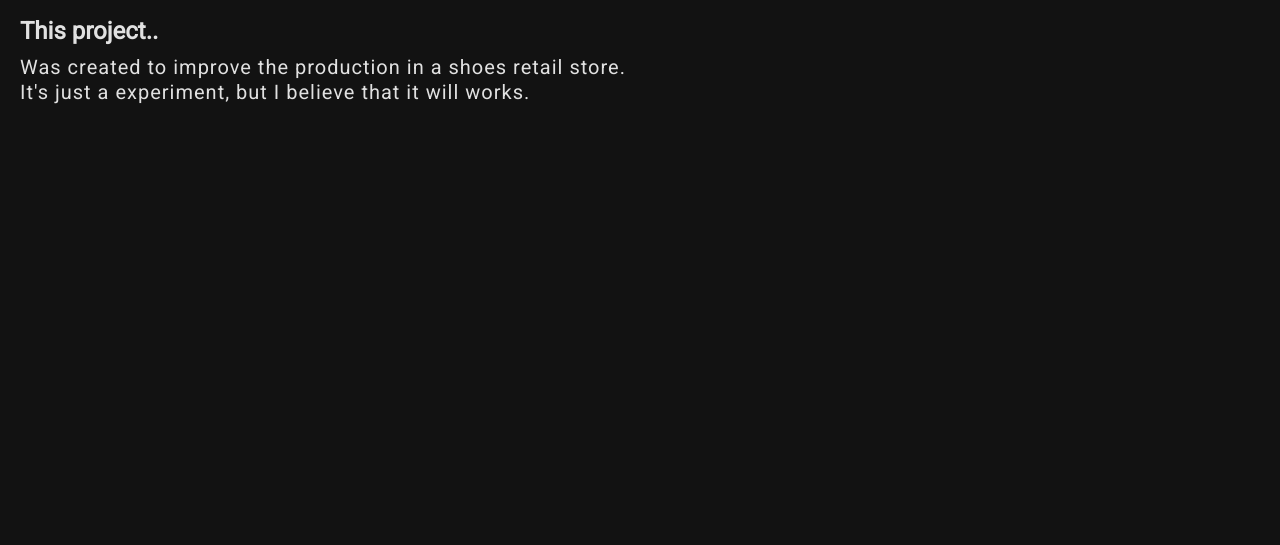
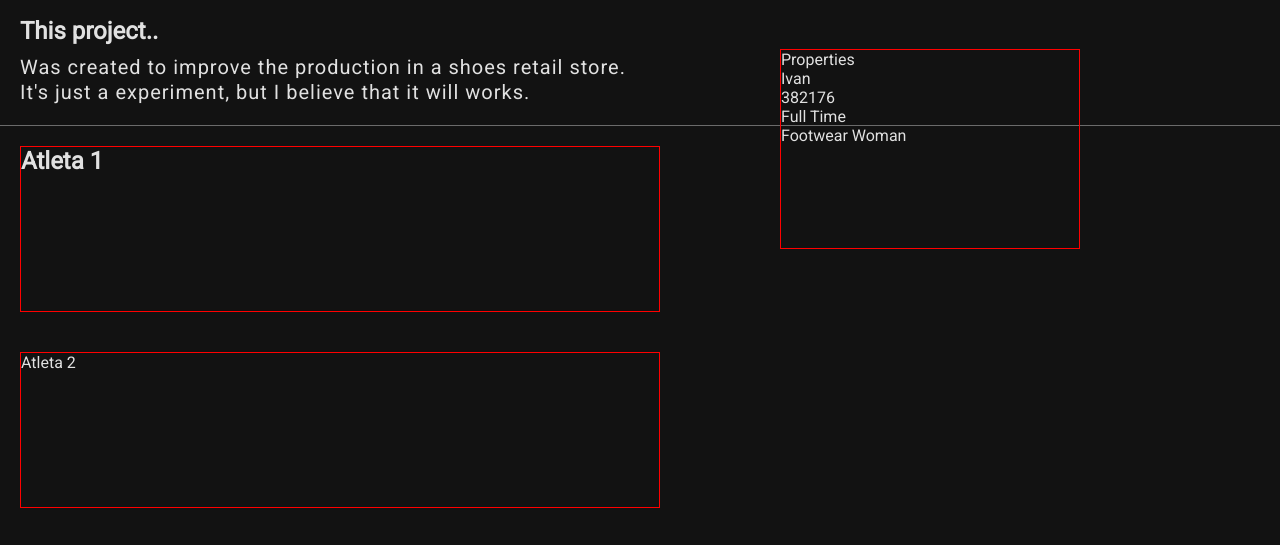
Before and after one commit to AreYouIvan/gameplan, a website with bundled scripts: page index.html in a window 1280 px wide. Shown: the part 251-796 px from the top of the page. Built offline with nearby package versions, Linux system fonts and the light colour scheme.

Commit message:
building table

```diff
--- a/index.html
+++ b/index.html
@@ -27,6 +27,20 @@
      <p>Was created to improve the production in a shoes retail store. <br>
     It's just a experiment, but I believe that it will works.  </p>
    </div>
+   <section class="contenttable">
+     <div class="1 athlete">
+       <h2>Atleta 1</h2>
+
+      </div>
+     <div class="2 athlete">Atleta 2</div>
+     <div class="3 athlete">Atleta 3</div>
+     <div class="athlete-props">Properties
+       <div class="name">Ivan</div>
+       <div class="id">382176</div>
+       <div class="schedule">Full Time</div>
+       <div class="area">Footwear Woman</div>
+     </div>
+   </section>
     <script type="module" src="./source/index.js"></script>
   </body>
 </html>
--- a/styles/tablecontent.css
+++ b/styles/tablecontent.css
@@ -0,0 +1,27 @@
+/* Right here, I'll write the style code for the content table. */
+
+.contenttable {
+  width: 100%;
+  height: 600px;
+  border-top: 1px solid rgb(107, 107, 107);
+  display: grid;
+}
+
+.athlete {
+  margin: 20px;
+  border: solid 1px red;
+  width: 50%;
+}
+
+
+
+.athlete-props {
+  /* display: none; */
+  width: 300px;
+  height: 200px;
+  border: 1px solid red;
+  position: absolute;
+  right: 200px;
+  bottom: 300px
+
+}
```
